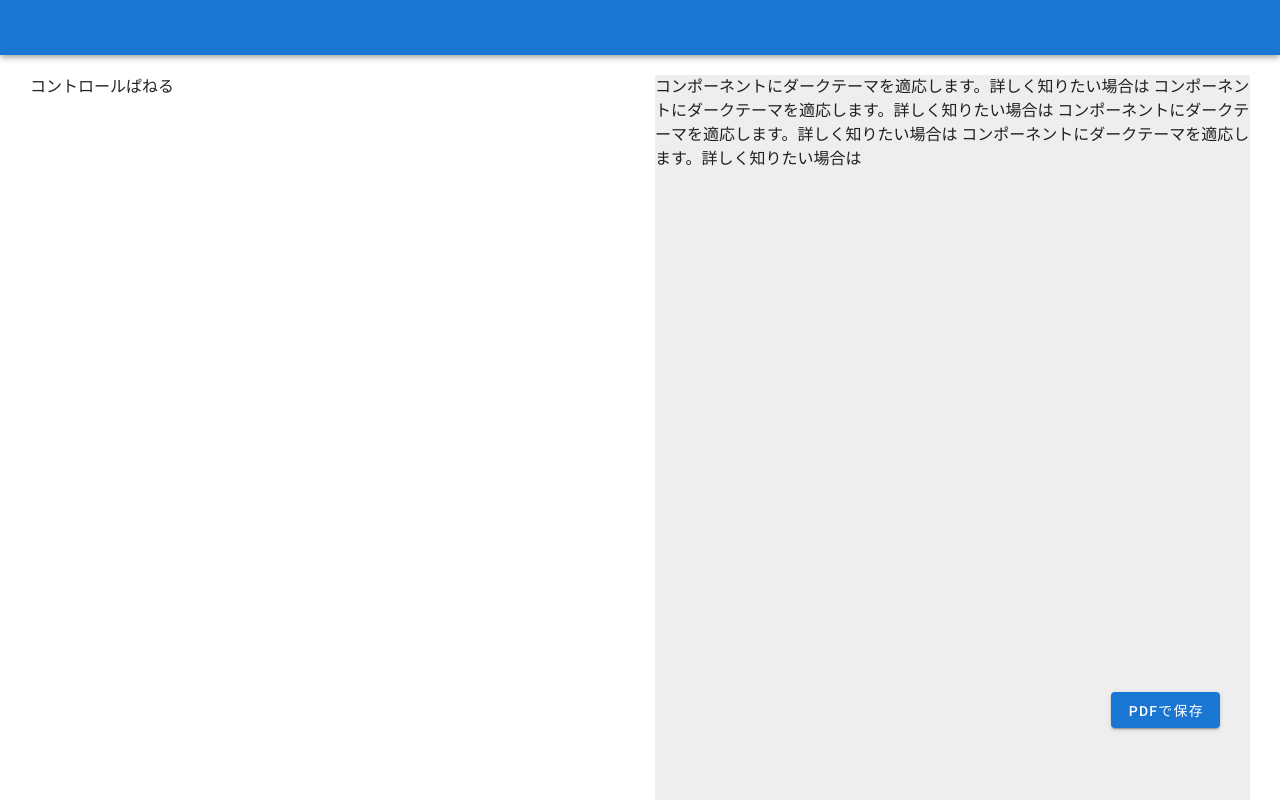
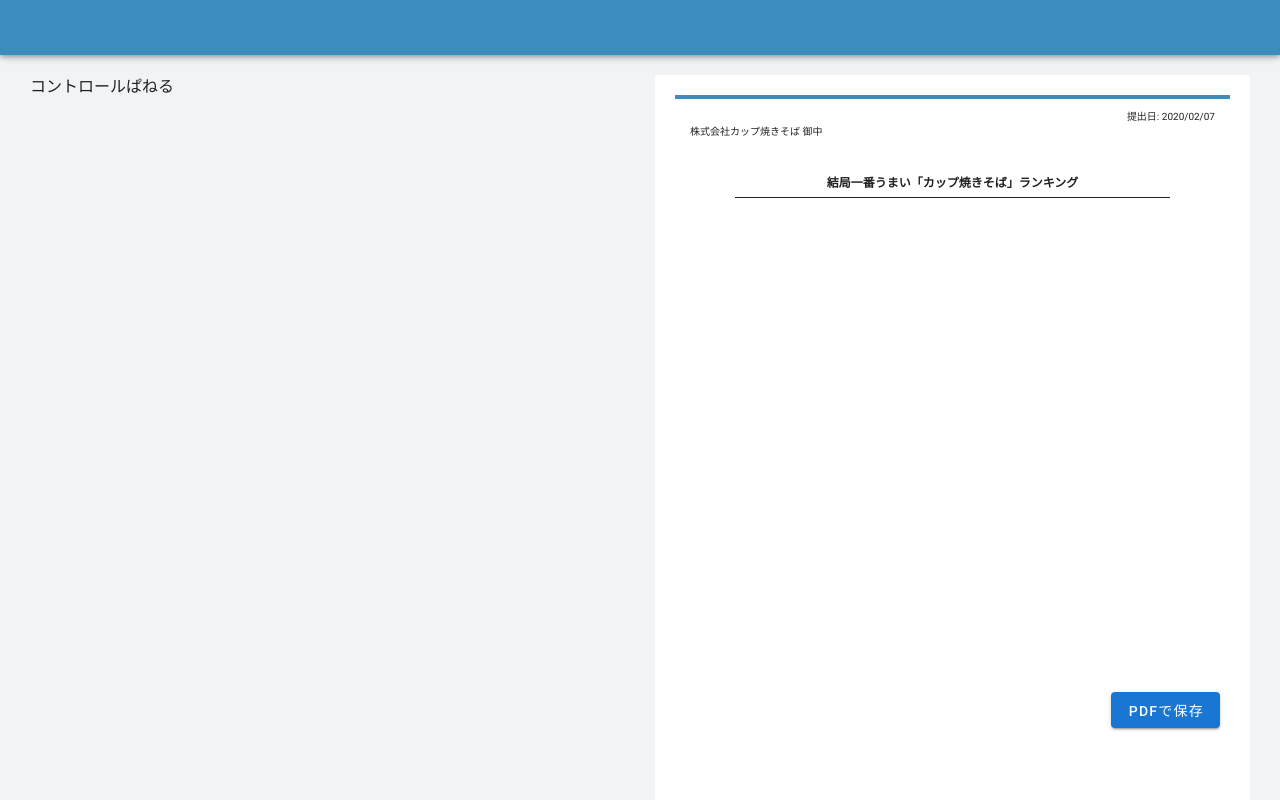
Before and after one commit to uenoryo/html2pdf, a Vue app: page / in a window 1280 px wide. Built offline with nearby package versions, Linux system fonts and the light colour scheme.

Commit message:
style header.

```diff
--- a/src/App.vue
+++ b/src/App.vue
@@ -2,7 +2,7 @@
   <v-app>
     <v-app-bar
       app
-      color="primary"
+      color="#3c8dbe"
       dark
       height=55
     >
@@ -29,3 +29,9 @@ export default {
   }),
 };
 </script>
+
+<style lang="scss">
+  main {
+    background-color: #f2f3f5;
+  }
+</style>
--- a/src/components/Sample.vue
+++ b/src/components/Sample.vue
@@ -7,11 +7,11 @@
       <v-col cols=5>
         <div class="previewArea">
           <div class="previewArea__HTML">
-            <div ref="content">
-              コンポーネントにダークテーマを適応します。詳しく知りたい場合は
-              コンポーネントにダークテーマを適応します。詳しく知りたい場合は
-              コンポーネントにダークテーマを適応します。詳しく知りたい場合は
-              コンポーネントにダークテーマを適応します。詳しく知りたい場合は
+            <div ref="content" class="report">
+              <hr class="report__border">
+              <h3 class="report__date">提出日: 2020/02/07</h3>
+              <h3 class="report__subject">株式会社カップ焼きそば 御中</h3>
+              <h1 class="report__title">結局一番うまい「カップ焼きそば」ランキング</h1>
             </div>
           </div>
           <div class="previewArea__Image">
@@ -37,7 +37,7 @@ export default {
       // for html2canvas
       // see: https://html2canvas.hertzen.com/configuration
       canvasOption: {
-        'backgroundColor': '#cfccdd',
+        'backgroundColor': '#ffffff',
         'width': 595,  // A4 サイズ
         'height': 841, // A4 サイズ
       },
@@ -89,18 +89,10 @@ export default {
     margin: 20px 30px;
   }
 
-  .reportBox {
-    width: 100%;
-  }
-
   .saveButton {
     position: fixed!important;
     right: 60px;
     bottom: 9%;
-  }
-
-  .content {
-    //
   }
 
   .previewArea {
@@ -115,7 +107,8 @@ export default {
       width: $a4_width;
       height: $a4_height;
       border: 0px solid #ccc;
-      background-color: #eee;
+      background-color: #fff;
+      border-radius: 2px;
       position: absolute;
       right: 0;
     }
@@ -132,4 +125,34 @@ export default {
       display: none;
     }
   }
+
+
+  .report {
+    padding: 20px;
+    &__title {
+      font-size: 12px;
+      text-align: center;
+      margin: 30px 60px;
+      padding: 5px 0;
+      border-bottom: 1px solid;
+    }
+
+    &__subject, &__date {
+      font-size: 10px;
+      font-weight: normal;
+      padding: 0 15px;
+    }
+
+    &__date {
+      text-align: right;
+    }
+
+    &__border {
+      height: 4px;
+      background-color: #3c8dbe;
+      border: 0;
+      margin-bottom: 10px;
+    }
+  }
+
 </style>
```
